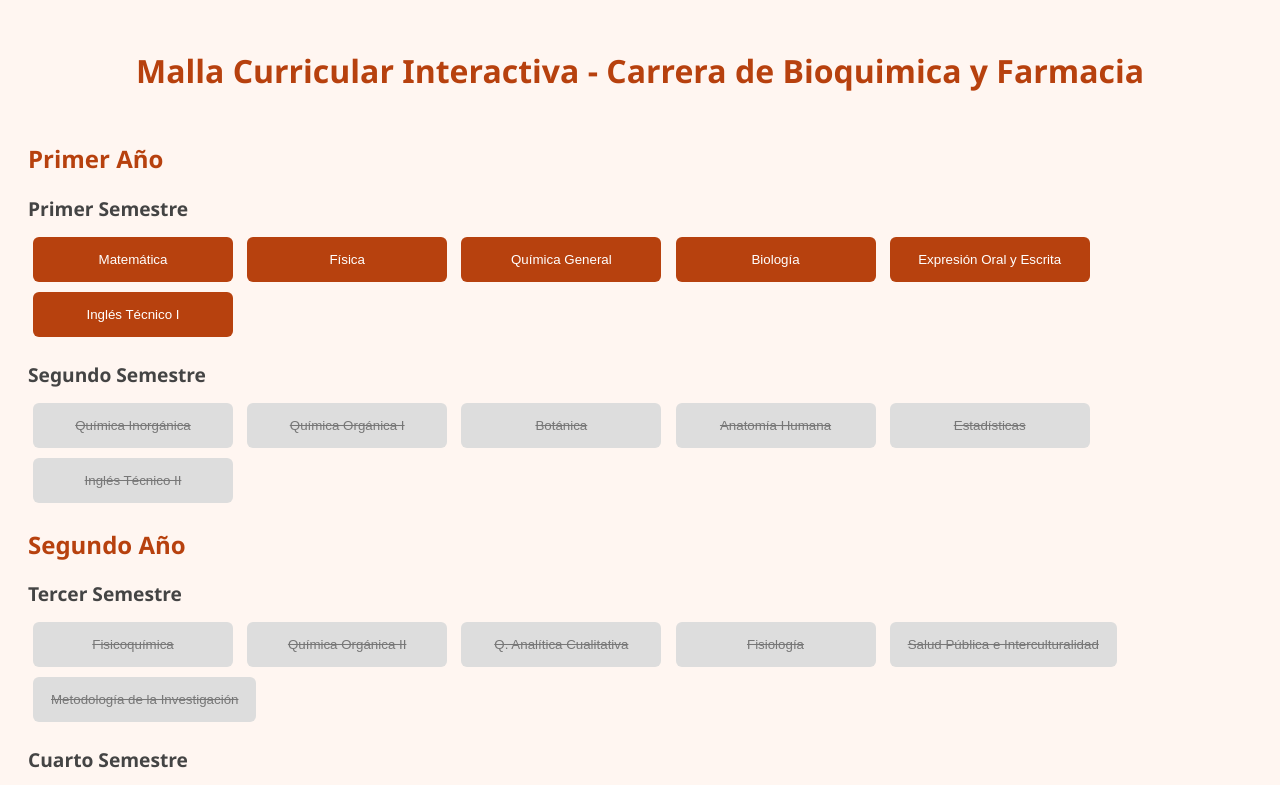
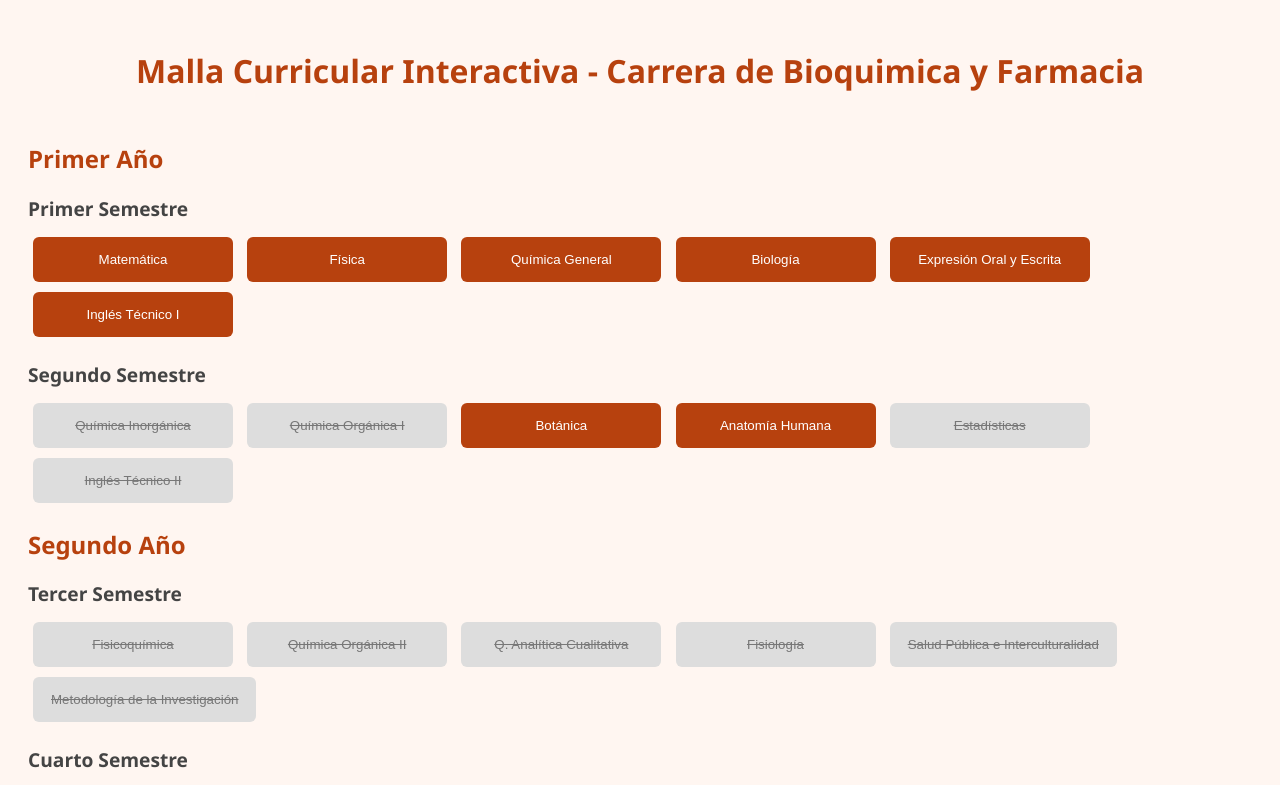
Before and after one commit to cars962/malla-curricular, a plain HTML site: page index.html in a window 1280 px wide. Shown: the top 785 px of the page. Drawn offline with Linux system fonts and the light colour scheme.

Commit message:
Update index.html

```diff
--- a/index.html
+++ b/index.html
@@ -23,8 +23,8 @@
         <h3>Segundo Semestre</h3>
         <button class="ramo bloqueado" id="quimica_inorganica" data-unlocks="quimica_analitica_cualitativa">Química Inorgánica</button>
         <button class="ramo bloqueado" id="quimica_organica1" data-unlocks="quimica_organica2">Química Orgánica I</button>
-        <button class="ramo bloqueado" id="botanica" data-unlocks="farmacognosia1">Botánica</button>
-        <button class="ramo bloqueado" id="anatomia">Anatomía Humana</button>
+        <button class="ramo" id="botanica" data-unlocks="farmacognosia1">Botánica</button>
+        <button class="ramo" id="anatomia">Anatomía Humana</button>
         <button class="ramo bloqueado" id="estadistica" data-unlocks="salud,investigacion">Estadísticas</button>
         <button class="ramo bloqueado" id="ingles2">Inglés Técnico II</button>
     <div class="anio">
```
